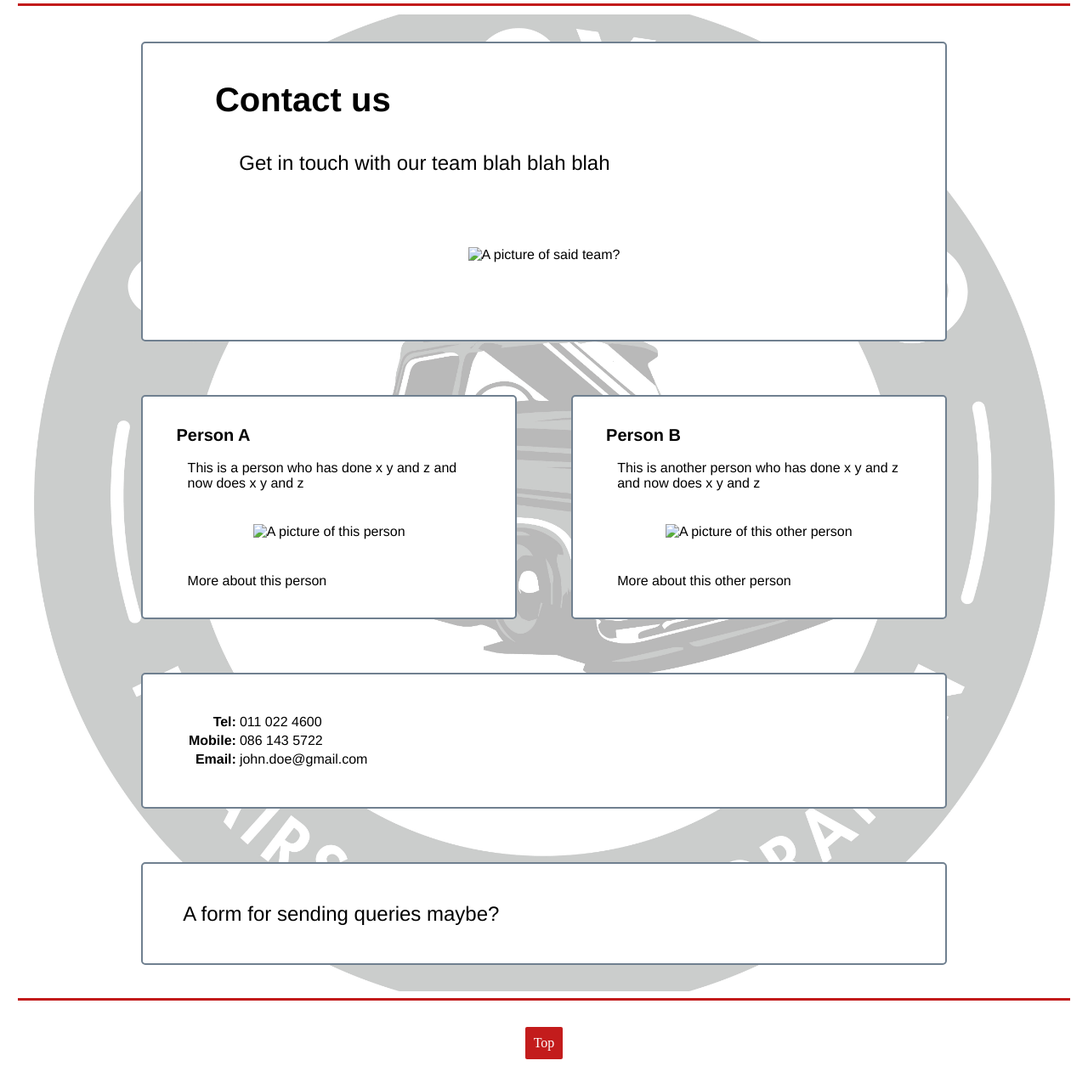
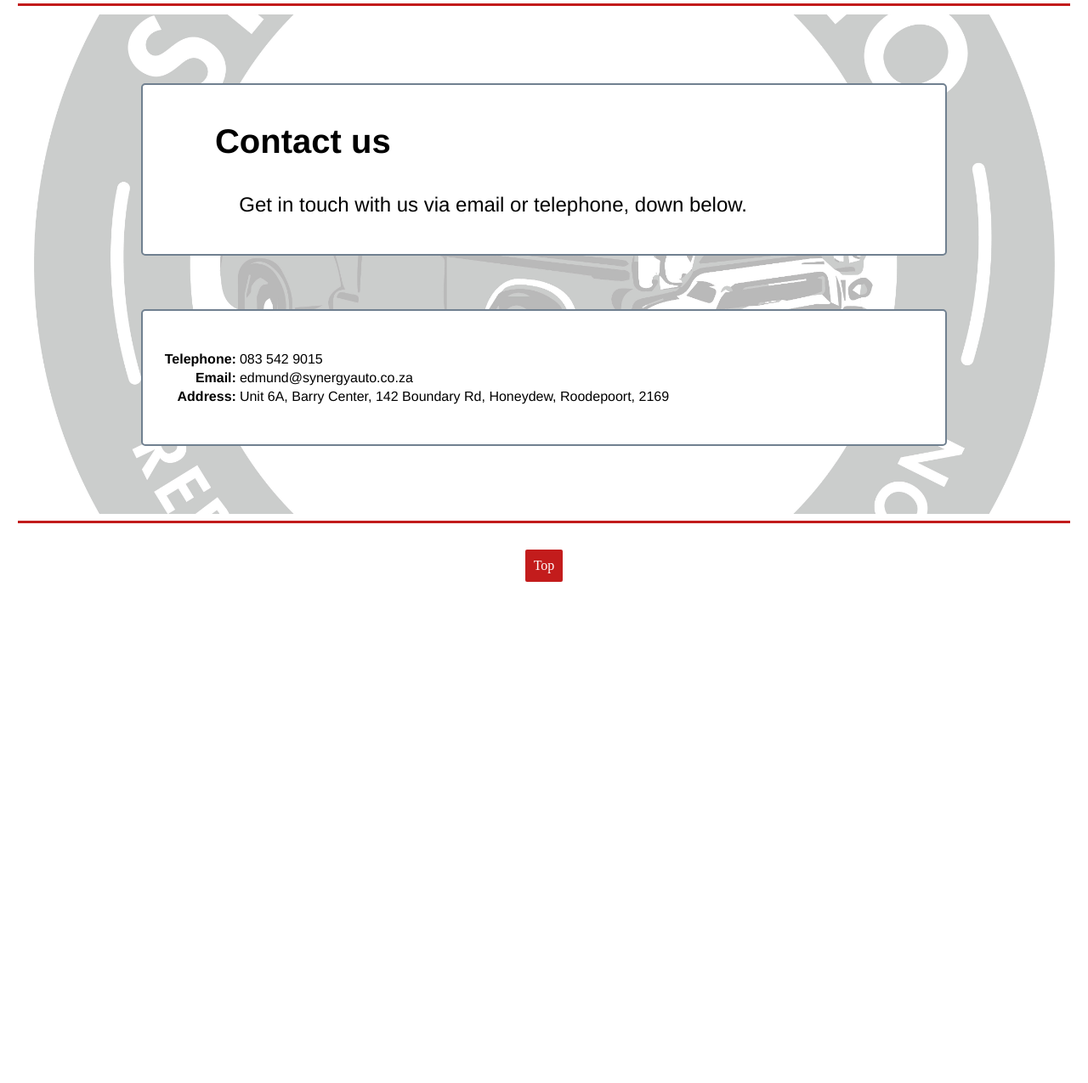
Before and after one commit to lo9ud/synergy-auto-website, a PHP site: page /contact/ in a window 1280 px wide. Shown: the part 138-1413 px from the top of the page at 85% size. After the commit the page ends 823 px from the top, so only its background shows below. Run offline with PHP 8.4, Linux system fonts and the light colour scheme.

Commit message:
Small changed

```diff
--- a/contact/index.html
+++ b/contact/index.html
@@ -31,56 +31,27 @@
         <div class="block">
             <h1>Contact us</h1>
             <p>
-                Get in touch with our team blah blah blah
-            </p>
-            <img src="" alt="A picture of said team?">
-        </div>
-
-
-
-        <div class="block half">
-            <h1>Person A</h1>
-            <p>
-                This is a person who has done x y and z and now does x y and z
-            </p>
-            <img src="" alt="A picture of this person">
-            <p>
-                More about this person
-            </p>
-        </div>
-
-        <div class="block half">
-            <h1>Person B</h1>
-            <p>
-                This is another person who has done x y and z and now does x y and z
-            </p>
-            <img src="" alt="A picture of this other person">
-            <p>
-                More about this other person
+                Get in touch with us via email or telephone, down below.
             </p>
         </div>
 
         <div class="block">
-            <table class="contact">
+            <table  class="contact">
                 <tr>
-                    <th>Tel:</th>
-                    <td>011 022 4600</td>
-                </tr>
-                <tr>
-                    <th>Mobile:</th>
-                    <td>086 143 5722</td>
+                    <th>Telephone:</th>
+                    <td>083 542 9015</td>
                 </tr>
                 <tr>
                     <th>Email:</th>
-                    <td>john.doe@gmail.com</td>
+                    <td>edmund@synergyauto.co.za</td>
+                </tr>
+				<tr>
+                    <th>Address:</th>
+                    <td>Unit 6A, Barry Center, 142 Boundary Rd, Honeydew, Roodepoort, 2169</td>
                 </tr>
             </table>
         </div>
-        <div class="block">
-            <p>
-                A form for sending queries maybe?
-            </p>
-        </div>
+
     </div>
     <hr class="rule">
 
--- a/gallery/index.php
+++ b/gallery/index.php
@@ -46,12 +46,6 @@
             ?>
         </div>
 
-        <div class="block half">
-            <h1>A third slide show here</h1>
-            <?php
-                createSlideshow("slideshow2", array_slice(scandir("./gallery_images/"), 2), "./gallery_images/");
-            ?>
-        </div>
     </div>
 
     <hr class="rule">
```
Also changed, not shown: gallery/index.html (+5 -6 lines).
